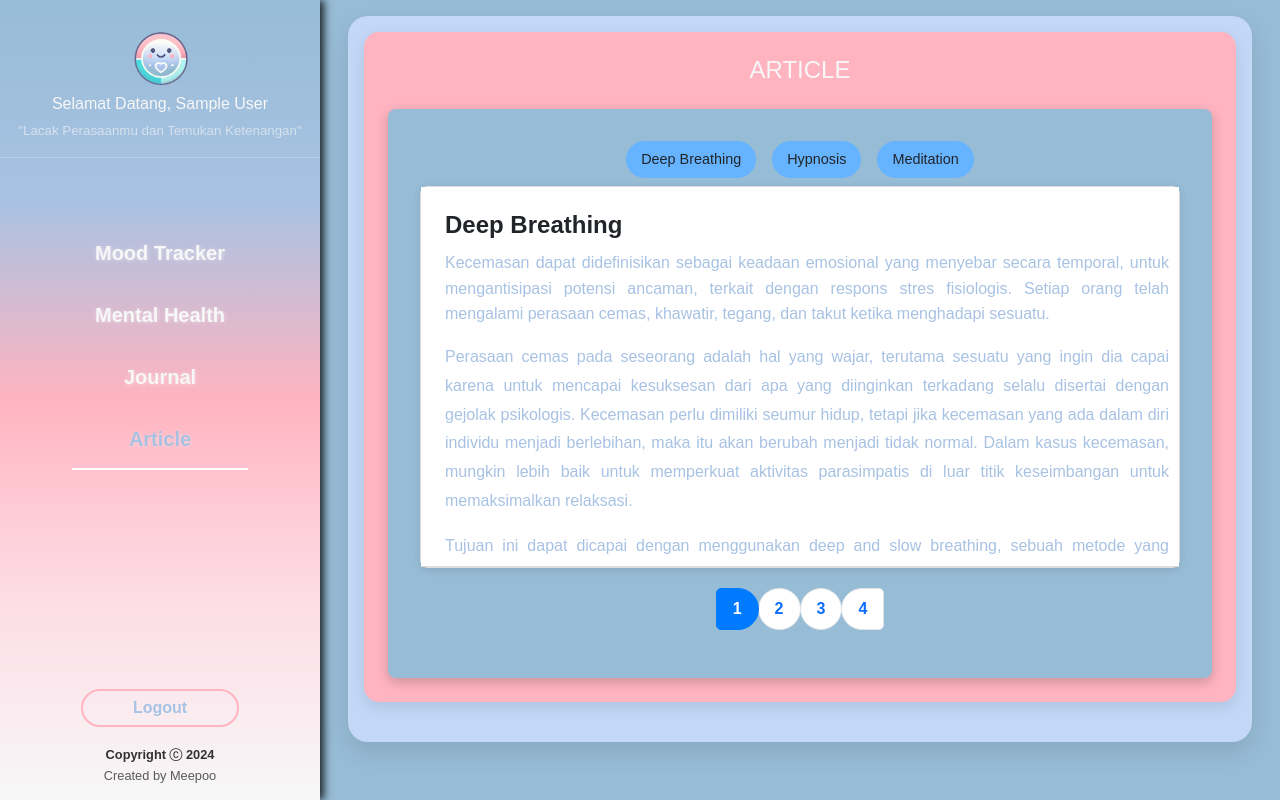
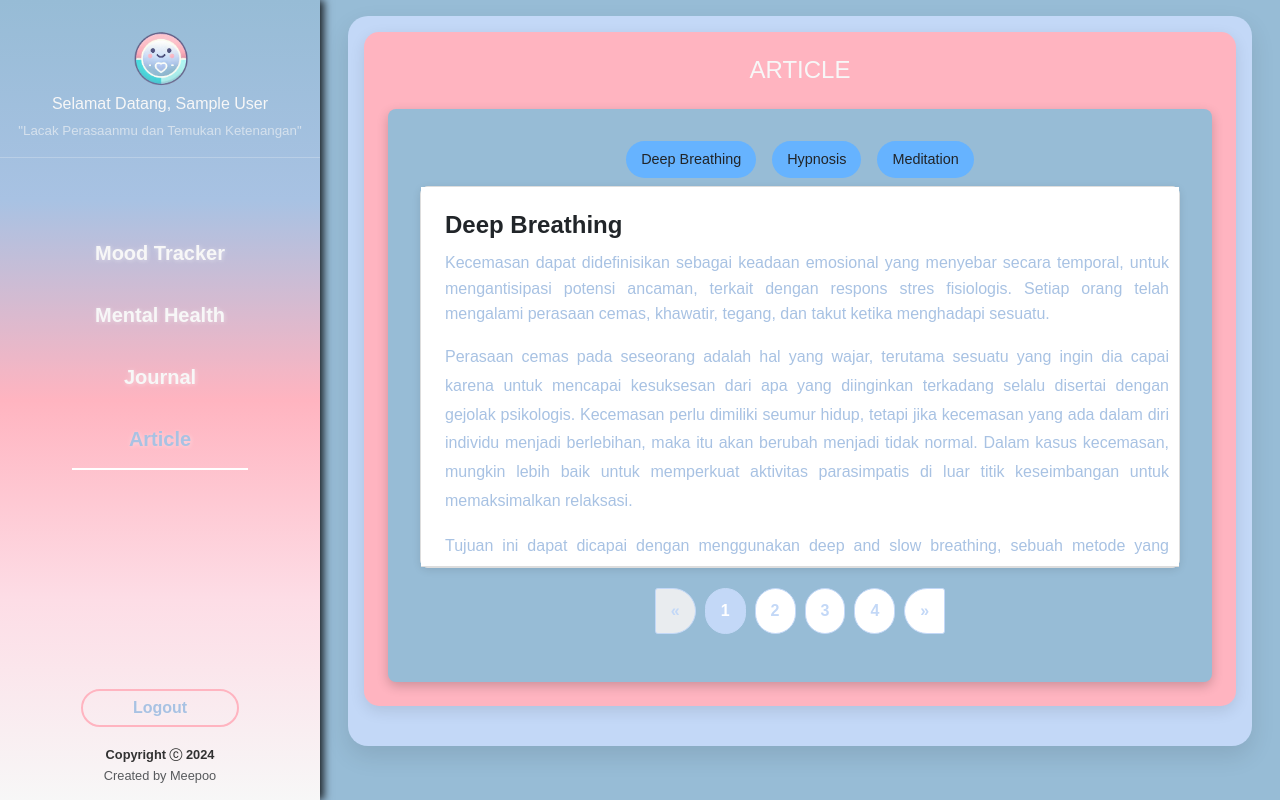
Before and after one commit to desdjajamahesa/MoodMate, a PHP site: page /moodmate/frontend/dashboard/article.php in a window 1280 px wide. Run offline with PHP 8.4, Linux system fonts and the light colour scheme; the visitor is signed in with stand-in values (Sample User, id 1).

Commit message:
mengubah paginasi

```diff
--- a/frontend/src/style/article.css
+++ b/frontend/src/style/article.css
@@ -124,17 +124,30 @@
 .pagination {
   justify-content: center;
   margin-top: 20px;
-  padding-left: 0;
 }
 
-.page-item .page-link {
-  font-size: 1rem;
-  padding: 8px 16px;
+.pagination .page-item {
+  margin: 0 5px;
 }
 
-.page-item.active .page-link {
-  background-color: #007bff;
-  border-color: #007bff;
+.pagination .page-link {
+  border-radius: 50px;
+  border: 1px solid var(--nav-color);
+  color: var(--nav-color);
+  font-weight: bold;
+  padding: 10px 15px;
+  transition: all 0.3s ease;
+}
+
+.pagination .page-link:hover {
+  background-color: var(--nav-color);
+  color: #fff;
+}
+
+.pagination .page-item.active .page-link {
+  background-color: var(--nav-color);
+  color: #fff;
+  border: 1px solid var(--nav-color);
 }
 
 /* Responsif untuk gambar dan video */
```
Also changed, not shown: frontend/dashboard/article.php (+38 -2 lines).
